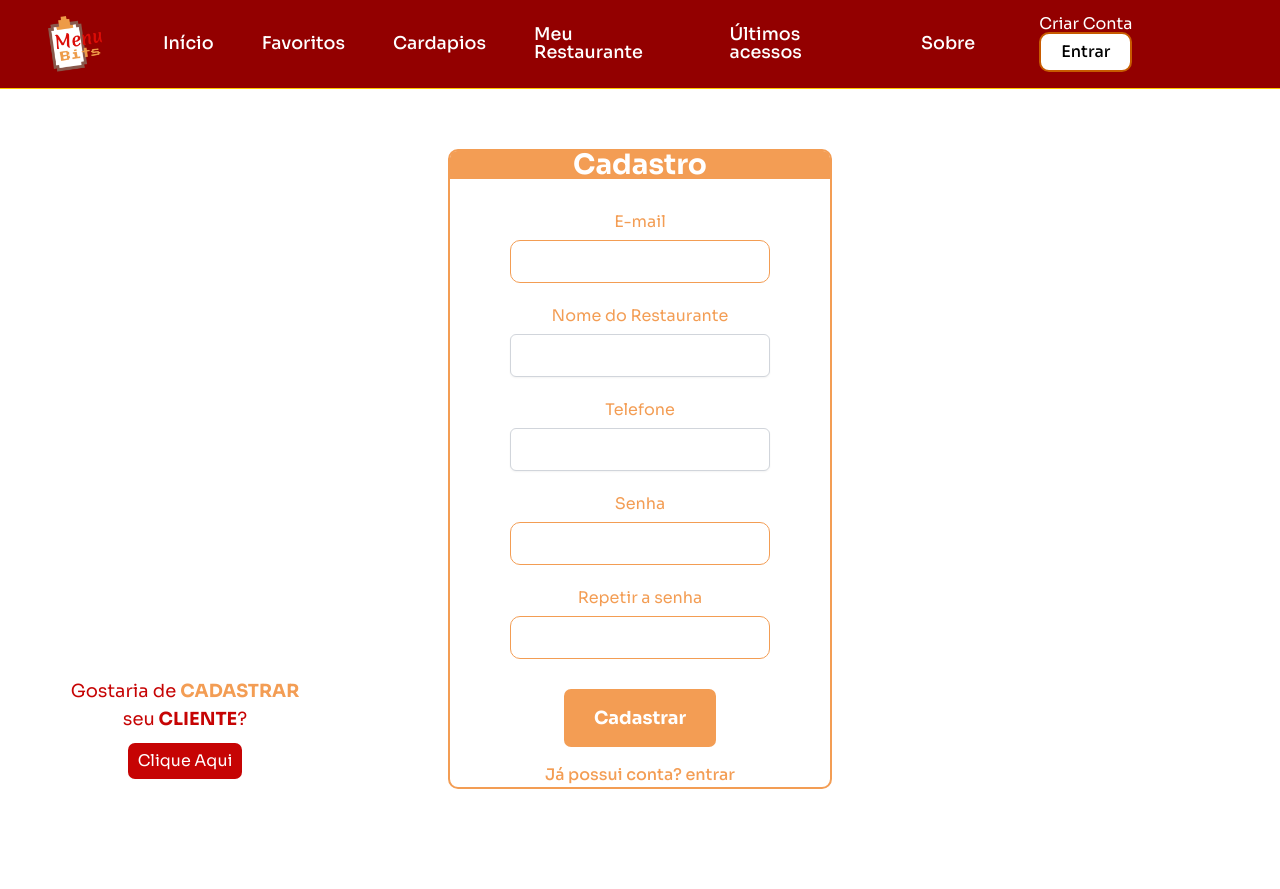
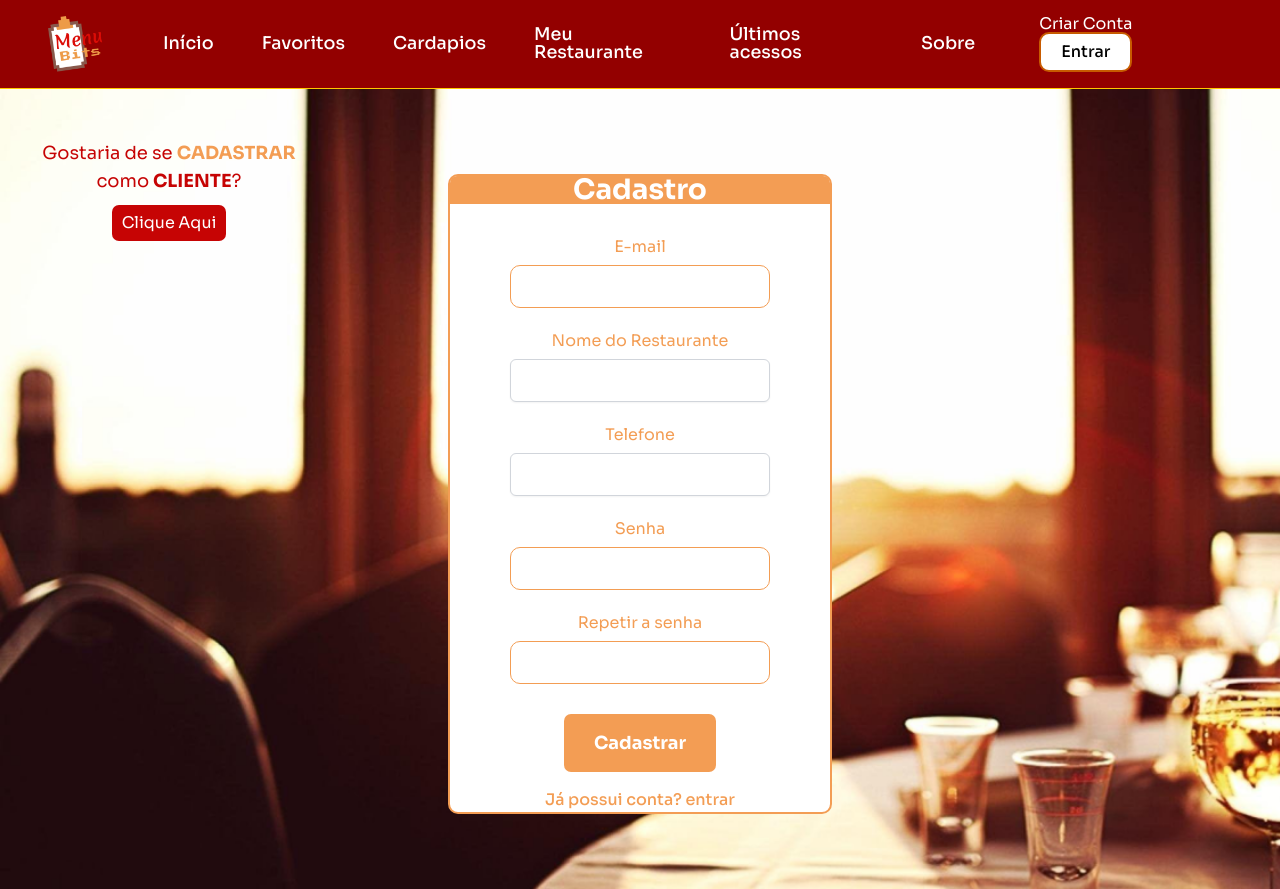
Before and after one commit to ICEI-PUC-Minas-PMV-ADS/pmv-ads-2023-2-e4-proj-infra-t4-MenuBits, a React (Vite) app in the folder src/frontend/: page /register-restaurant in a window 1280 px wide. Before the commit the page ends 800 px from the top, so only its background shows below. Built offline with nearby package versions, Linux system fonts and the light colour scheme.

Commit message:
adjusting and coverage

```diff
--- a/src/frontend/src/components/SignUpFormClient/syles.js
+++ b/src/frontend/src/components/SignUpFormClient/syles.js
@@ -10,6 +10,7 @@ export const Content = styled.div`
 	border: 2px solid #930000;
 	border-radius: 10px;
 	height: 70vh;
+	background-color: white;
 `;
 export const Form = styled.div`
 	margin-top: 30px;
--- a/src/frontend/src/components/SignUpFormRestaurant/syles.js
+++ b/src/frontend/src/components/SignUpFormRestaurant/syles.js
@@ -8,6 +8,7 @@ export const Content = styled.div`
 	flex-direction: column;
 	text-align: center;
 	border: 2px solid #f39d54;
+	background-color: white;
 	border-radius: 10px;
 	height: 80vh;
 `;
--- a/src/frontend/src/pages/RegisterPage/index.jsx
+++ b/src/frontend/src/pages/RegisterPage/index.jsx
@@ -11,13 +11,13 @@ import {
   SignUp,
   SignUpClient,
   SignUpRestaurant,
-  Text,
+  Text
 } from "./styles";
 
-export default function RegisterPage({profile}) {
+export default function RegisterPage({ profile }) {
 	return (
 		<>
-			{ profile  === "client" ? (
+			{profile === "client" ? (
 					<ContainerClient>
 						<SignUpRestaurant>
 							<Text>
@@ -38,10 +38,10 @@ export default function RegisterPage({profile}) {
 				<ContainerRestaurant>
 					<SignUpClient>
 						<Text>
-							Gostaria de <SignText>CADASTRAR</SignText>
+							Gostaria de se <SignText>CADASTRAR</SignText>
 						</Text>
 						<Text>
-							seu
+							como
 							<RestaurantText> CLIENTE</RestaurantText>?
 						</Text>
 						<ButtonClient>Clique Aqui</ButtonClient>
--- a/src/frontend/src/pages/RegisterPage/styles.js
+++ b/src/frontend/src/pages/RegisterPage/styles.js
@@ -1,42 +1,47 @@
 import styled from "styled-components";
 
 export const ContainerRestaurant = styled.div`
+	background-image: url("src/assets/backgroundRestaurant.png");
+	background-repeat: no-repeat;
+	background-size: cover;
 	width: 100%;
+	height: 100vh;
 	display: flex;
 	flex-direction: row;
 	gap: 10px;
-	padding-left: 2.5%;
-	padding-right: 2.5%;
-	margin-top: 60px;
 `;
 export const ContainerClient = styled.div`
+	background-image: url("src/assets/backgroundClient.png");
+	background-size: cover;
+	background-repeat: no-repeat;
 	width: 100%;
+	height: 100vh;
 	display: flex;
 	flex-direction: row;
-	gap: 10px;
-	padding-left: 2.5%;
-	padding-right: 2.5%;
-	margin-top: 60px;
 `;
+
 export const SignUp = styled.div`
 	display: flex;
 	justify-content: center;
+	margin-top: 10px;
 `;
 export const SignUpRestaurant = styled.div`
 	display: flex;
 	flex-direction: column;
 	margin-right: 100px;
 	align-items: center;
-	justify-content: end;
+	justify-content: center;
 	flex: 1;
+	margin-top: 400px;
 `;
 export const SignUpClient = styled.div`
 	display: flex;
 	flex-direction: column;
 	margin-right: 100px;
 	align-items: center;
-	justify-content: end;
+	justify-content: start;
 	flex: 1;
+	margin-top: 50px;
 `;
 
 export const Text = styled.text`
```
Lines whose indentation alone changed are shown as unchanged.
